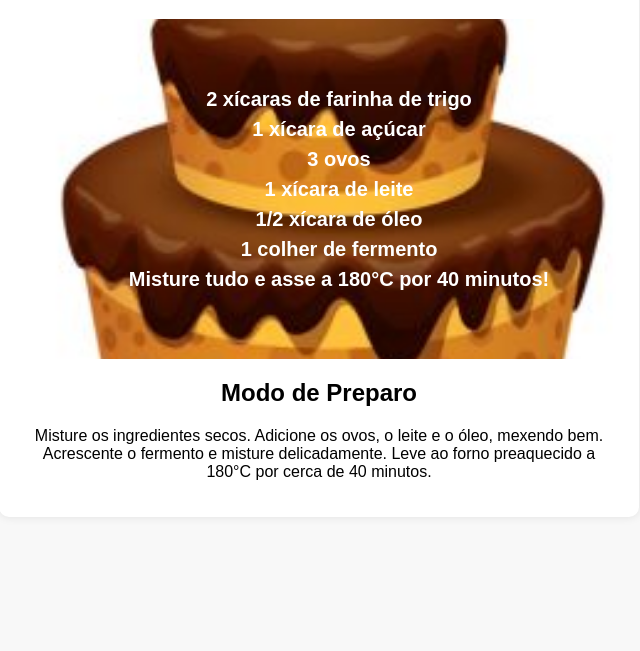
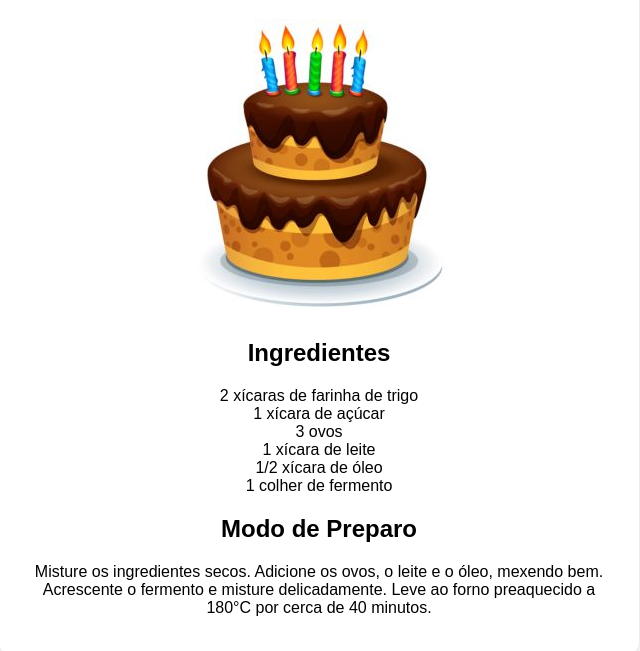
Before and after one commit to chimpanzeburro/Exerc-cio2, a plain HTML site: page index.html in a window 1280 px wide. Shown: the part 109-760 px from the top of the page, without its empty margins (321-961 px from the left). Drawn offline with Linux system fonts and the light colour scheme.

Commit message:
Update index.html

```diff
--- a/index.html
+++ b/index.html
@@ -19,35 +19,34 @@
             box-shadow: 0px 0px 10px rgba(0, 0, 0, 0.1);
             border-radius: 10px;
         }
-        .image-text {
+        .image-container {
             width: 100%;
-            height: 300px;
-            background: url('bolo.jpg') center/cover;
-            color: white;
-            font-size: 20px;
-            font-weight: bold;
-            line-height: 1.5;
             display: flex;
+            justify-content: center;
             align-items: center;
-            justify-content: center;
-            text-align: center;
-            padding: 20px;
-            mix-blend-mode: multiply;
+            margin-bottom: 20px;
+        }
+        .image-container img {
+            max-width: 100%;
+            height: auto;
+            display: block;
+            border-radius: 10px;
         }
     </style>
 </head>
 <body>
     <div class="container">
         <h1>Receita de Bolo Simples</h1>
-        <div class="image-text">
-            2 xícaras de farinha de trigo<br>
-            1 xícara de açúcar<br>
-            3 ovos<br>
-            1 xícara de leite<br>
-            1/2 xícara de óleo<br>
-            1 colher de fermento<br>
-            Misture tudo e asse a 180°C por 40 minutos!
+        <div class="image-container">
+            <img src="bolo.jpg" alt="Bolo delicioso">
         </div>
+        <h2>Ingredientes</h2>
+        <p>2 xícaras de farinha de trigo<br>
+           1 xícara de açúcar<br>
+           3 ovos<br>
+           1 xícara de leite<br>
+           1/2 xícara de óleo<br>
+           1 colher de fermento</p>
         <h2>Modo de Preparo</h2>
         <p>Misture os ingredientes secos. Adicione os ovos, o leite e o óleo, mexendo bem. Acrescente o fermento e misture delicadamente. Leve ao forno preaquecido a 180°C por cerca de 40 minutos.</p>
     </div>
```
